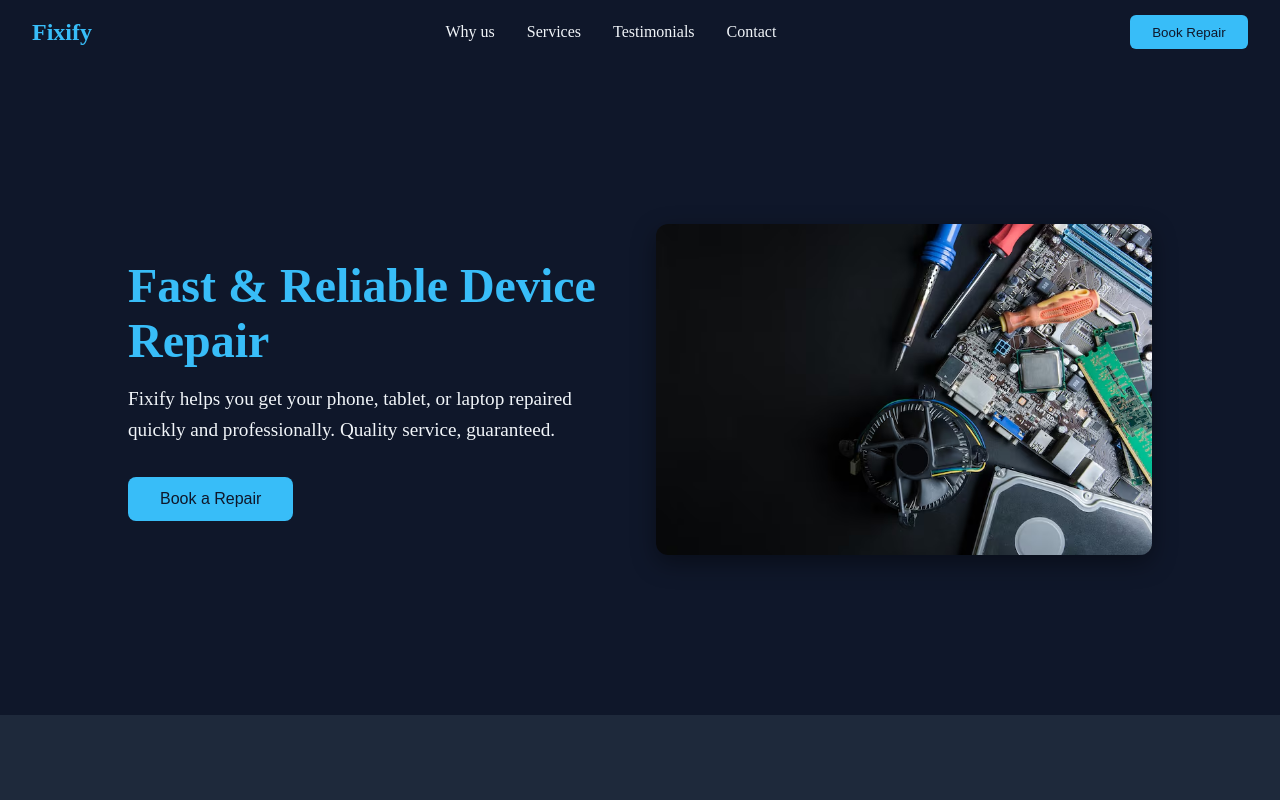
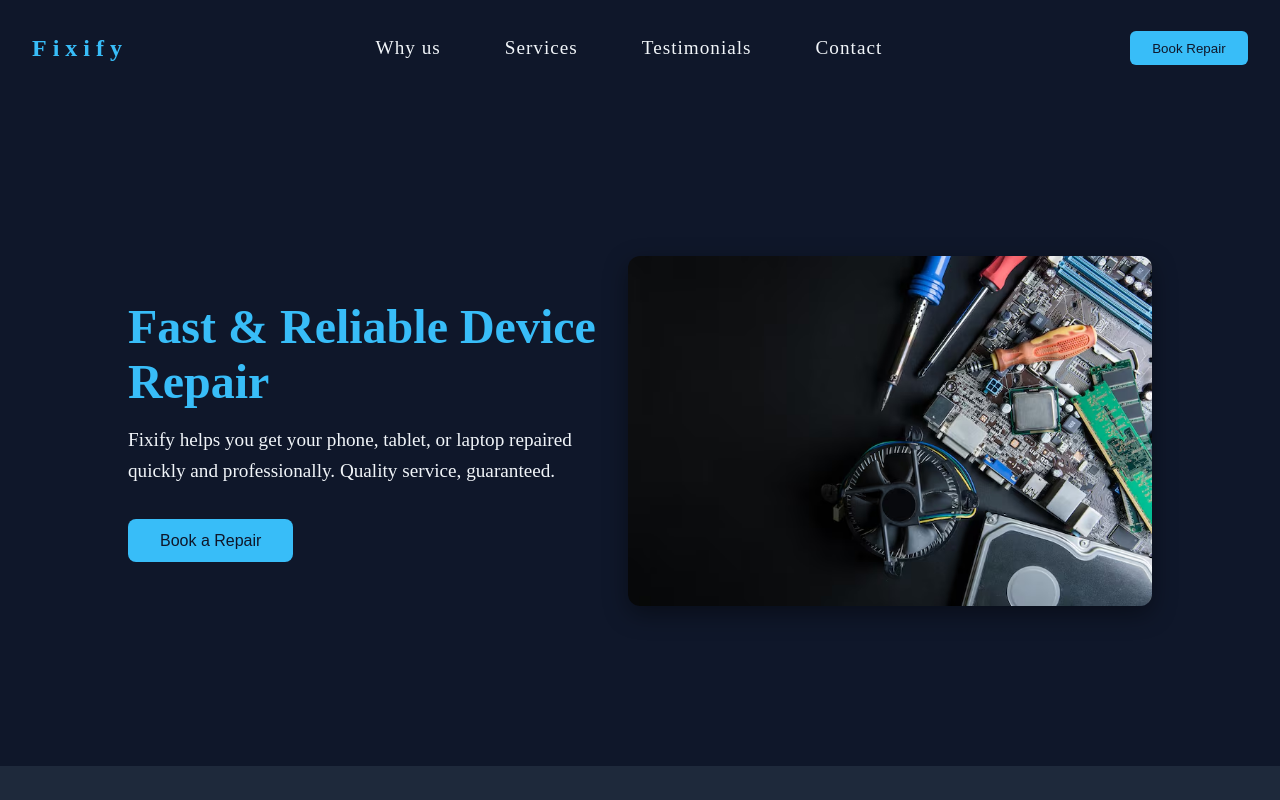
Before and after one commit to Gagun45/fixify, a React (Vite) app: page / in a window 1280 px wide. Shown: the top 800 px of the page. Built offline with nearby package versions, Linux system fonts and the light colour scheme.

Commit message:
global wrapper added

```diff
--- a/src/components/Header/Header.module.css
+++ b/src/components/Header/Header.module.css
@@ -1,20 +1,25 @@
 .header {
     background-color: var(--bg);
-    height: 64px;
+    height: 96px;
     color: var(--fg);
+    position: sticky;
     width: 100%;
+    top: 0;
+    z-index: 50;
+}
+
+.wrapper {
+    height: 100%;
     display: flex;
     justify-content: space-between;
     align-items: center;
     padding: 1rem 2rem;
-    position: sticky;
-    top: 0;
-    z-index: 50;
 }
 
 .logo {
     font-size: 1.5rem;
-    font-weight: 700;
+    letter-spacing: 6px;
+    font-weight: 900;
     color: var(--accent-bg);
     text-decoration: none;
     user-select: none;
@@ -24,13 +29,15 @@
     list-style: none;
     display: flex;
     align-items: center;
-    gap: 2rem;
+    gap: 4rem;
 }
 
 .nav a {
     text-decoration: none;
     color: var(--fg);
     font-weight: 500;
+    letter-spacing: 1px;
+    font-size: 1.2rem;
     transition: color 0.2s ease;
 }
 
@@ -97,6 +104,10 @@
         display: none;
     }
 
+    .header {
+        height: 64px;
+    }
+
     .cta {
         display: none;
     }
@@ -104,6 +115,7 @@
     .menuButton {
         display: block;
     }
+
     .mobileMenu {
         display: block;
     }
--- a/src/components/Header/Header.tsx
+++ b/src/components/Header/Header.tsx
@@ -19,6 +19,7 @@ const Header = () => {
   const closeMenu = () => setMenuOpen(false);
   return (
     <header className={styles.header}>
+      <div className={`globalContentWrapper ${styles.wrapper}`}>
         <span className={styles.logo}>Fixify</span>
 
         {/* Desktop navigation */}
@@ -61,6 +62,7 @@ const Header = () => {
             </ul>
           </nav>
         )}
+      </div>
     </header>
   );
 };
--- a/src/components/Hero/Hero.module.css
+++ b/src/components/Hero/Hero.module.css
@@ -1,11 +1,15 @@
 .hero {
+    width: 100%;
+    background-color: var(--bg);
+    color: var(--fg);
+    gap: 2rem;
+}
+
+.wrapper {
     display: flex;
     align-items: center;
     justify-content: space-between;
     padding: 10rem 10%;
-    background-color: var(--bg);
-    color: var(--fg);
-    gap: 2rem;
 }
 
 .text {
--- a/src/components/Hero/Hero.tsx
+++ b/src/components/Hero/Hero.tsx
@@ -4,6 +4,7 @@ import heroImg from "../../assets/hero.jpg";
 const Hero = () => {
   return (
     <section className={styles.hero} id="hero">
+      <div className={`globalContentWrapper ${styles.wrapper}`}>
         <div className={styles.text}>
           <h1>Fast & Reliable Device Repair</h1>
           <p>
@@ -16,6 +17,7 @@ const Hero = () => {
         <div className={styles.imageWrapper}>
           <img src={heroImg} alt="Technician repairing a device" />
         </div>
+      </div>
     </section>
   );
 };
--- a/src/components/WhyUs/WhyUs.module.css
+++ b/src/components/WhyUs/WhyUs.module.css
@@ -1,7 +1,10 @@
 .whyUs {
-  padding: 5rem 10%;
   background-color: var(--secondary-bg);
   color: var(--fg);
+}
+
+.wrapper {
+  padding: 5rem 10%;
   text-align: center;
 }
 
--- a/src/components/WhyUs/WhyUs.tsx
+++ b/src/components/WhyUs/WhyUs.tsx
@@ -28,6 +28,7 @@ const features = [
 const WhyUs = () => {
   return (
     <section className={styles.whyUs} id="why-us">
+      <div className={`globalContentWrapper ${styles.wrapper}`}>
         <h2>Why Choose Fixify</h2>
         <ul className={styles.features}>
           {features.map((feature) => (
@@ -38,6 +39,7 @@ const WhyUs = () => {
             </li>
           ))}
         </ul>
+      </div>
     </section>
   );
 };
--- a/src/index.css
+++ b/src/index.css
@@ -33,3 +33,9 @@ html {
 section {
   scroll-margin-top: 64px;
 }
+
+.globalContentWrapper {
+  max-width: 1440px;
+  margin: 0 auto;
+  width: 100%;
+}
```
Lines whose indentation alone changed are shown as unchanged.
